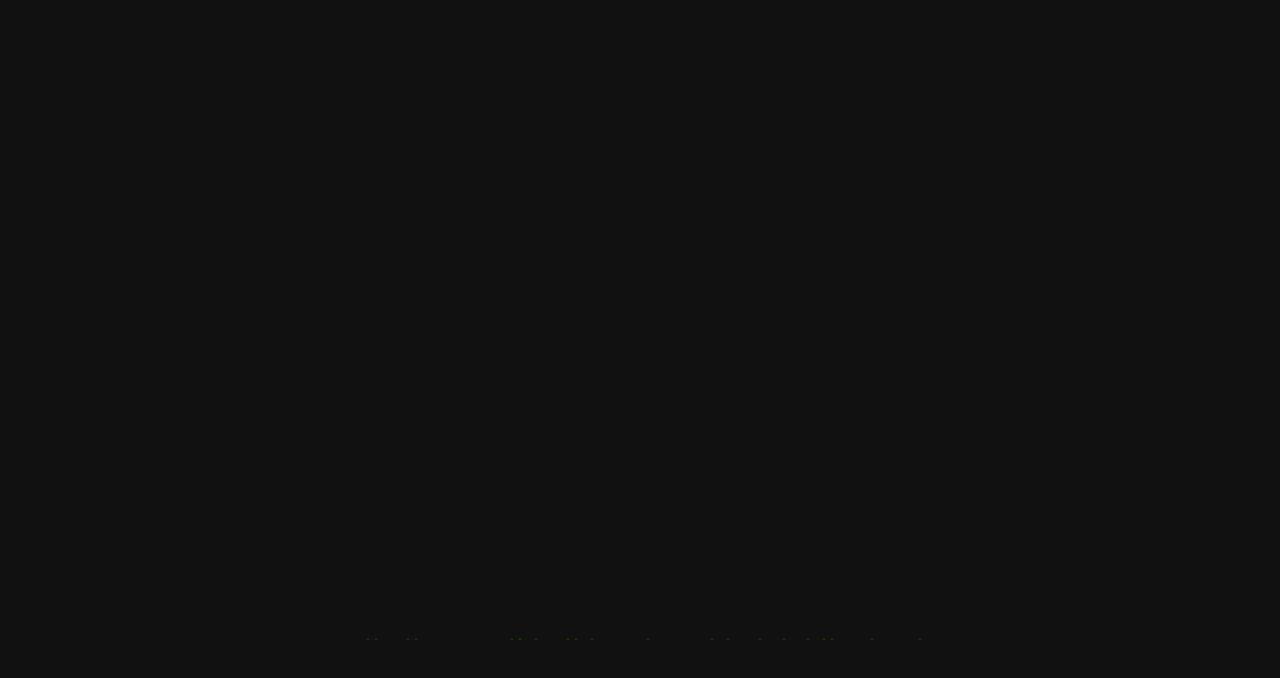
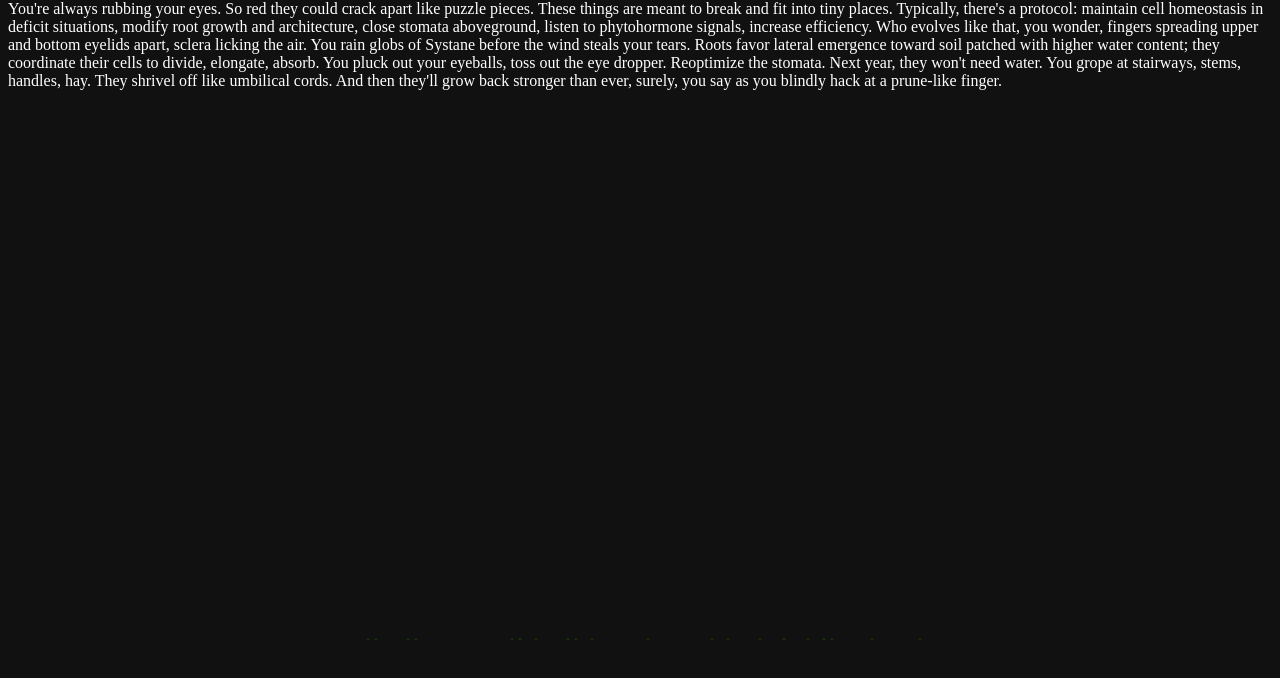
Before and after one commit to Lucytheanimefan/lucytheanimefan.github.io, a plain HTML site: page Extraction/index.html in a window 1280 px wide. Drawn offline with Linux system fonts and the light colour scheme.

Commit message:
WIP text

```diff
--- a/Extraction/index.html
+++ b/Extraction/index.html
@@ -20,6 +20,13 @@
         height: 100%;
         /*   border: solid 3px #000000; */
         background: #111111;
+    }
+
+    #text {
+        position: absolute;
+        top: 0;
+        color:  white;
+        z-index: 10000;
     }
 
     /* Rain */
@@ -252,9 +259,9 @@
         <div class="drop"></div>
         <div class="drop"></div>
     </div>
+    <div id="text">You're always rubbing your eyes. So red they could crack apart like puzzle pieces. These things are meant to break and fit into tiny places. Typically, there's a protocol: maintain cell homeostasis in deficit situations, modify root growth and architecture, close stomata aboveground, listen to phytohormone signals, increase efficiency. Who evolves like that, you wonder, fingers spreading upper and bottom eyelids apart, sclera licking the air. You rain globs of Systane before the wind steals your tears. Roots favor lateral emergence toward soil patched with higher water content; they coordinate their cells to divide, elongate, absorb. You pluck out your eyeballs, toss out the eye dropper. Reoptimize the stomata. Next year, they won't need water. You grope at stairways, stems, handles, hay. They shrivel off like umbilical cords. And then they'll grow back stronger than ever, surely, you say as you blindly hack at a prune-like finger.</div>
     <div id="canvas_container_div">
         <canvas id="canvas" width="1000" height="1000"></canvas>
-        <!--(large size for higher resolution)-->
     </div>
 </body>
 <script type="text/javascript">
@@ -1170,6 +1177,7 @@ scaleToWindow();
 
 // Handle rain
 var timestamp = null;
+
 function rain(event) {
     shouldGrowPlants = true;
     let x = event.pageX;
@@ -1196,24 +1204,17 @@ function rain(event) {
     if (timestamp === null) {
         timestamp = Date.now();
         return;
-    }
-    else
-    {
+    } else {
         let timeDifference = Math.abs(timestamp - Date.now());
-        if (timeDifference < 200)
-        {
+        if (timeDifference < 200) {
             breeze += 0.2;
             restrictGrowthByEnergy = false;
             console.debug("breeze: " + breeze);
-        }
-        else if (timeDifference < 400)
-        {
+        } else if (timeDifference < 400) {
             restrictGrowthByEnergy = false;
             breeze += 0.1;
             console.debug("breeze: " + breeze);
-        }
-        else
-        {
+        } else {
             restrictGrowthByEnergy = true;
             breeze = 0.4;
         }
```
